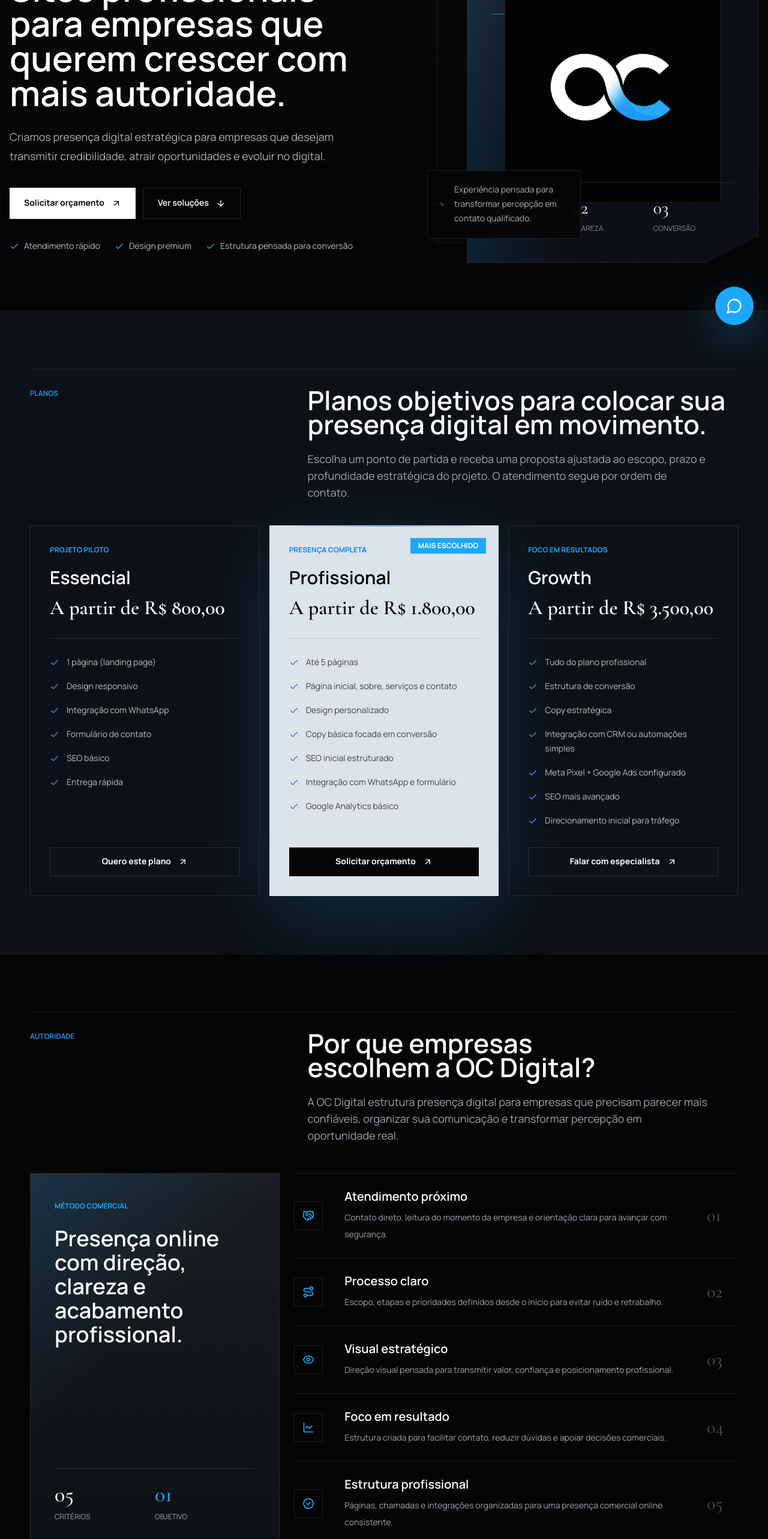
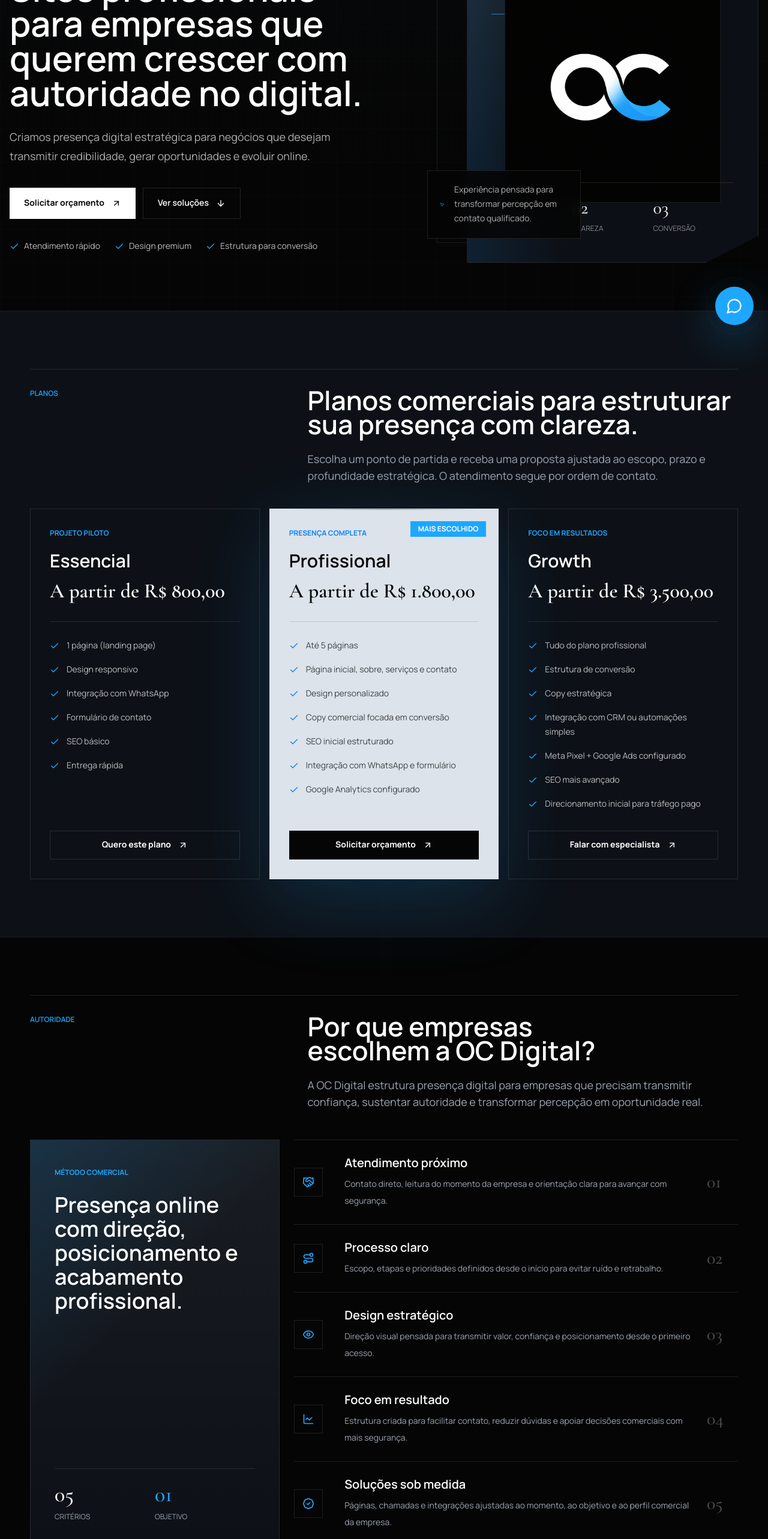
Before and after one commit to lucasccruz30-jpg/site-ocdigital, a Next.js app: page / in a window 1280 px wide. Shown: the part 234-2800 px from the top of the page at 60% size. Built offline with nearby package versions, Linux system fonts and the light colour scheme.

Commit message:
Refine premium conversion copy

```diff
--- a/app/page.tsx
+++ b/app/page.tsx
@@ -27,8 +27,8 @@
         <ValueProposition />
         <ConversionStrip
           eyebrow="Agenda limitada para novos projetos"
-          title="Solicite seu orçamento agora"
-          text="Receba uma leitura inicial sobre a melhor estrutura para apresentar sua empresa com mais autoridade."
+          title="Solicite uma análise inicial"
+          text="Receba uma leitura objetiva sobre a melhor estrutura para posicionar sua empresa com mais autoridade no digital."
           cta="Falar pelo WhatsApp"
         />
         <ServiceShowcase />
@@ -36,7 +36,7 @@
         <ConversionStrip
           eyebrow="Solicite análise inicial"
           title="Vamos modernizar sua presença digital"
-          text="Se sua empresa já vende bem no atendimento, o site precisa transmitir esse mesmo nível antes da conversa começar."
+          text="Se sua empresa já entrega bem, o site precisa transmitir esse mesmo nível antes da conversa começar."
           cta="Quero uma análise"
           tone="light"
         />
--- a/components/AuthorityReasonsSection.tsx
+++ b/components/AuthorityReasonsSection.tsx
@@ -15,18 +15,18 @@
   },
   {
     icon: Eye,
-    title: "Visual estratégico",
-    text: "Direção visual pensada para transmitir valor, confiança e posicionamento profissional.",
+    title: "Design estratégico",
+    text: "Direção visual pensada para transmitir valor, confiança e posicionamento desde o primeiro acesso.",
   },
   {
     icon: LineChart,
     title: "Foco em resultado",
-    text: "Estrutura criada para facilitar contato, reduzir dúvidas e apoiar decisões comerciais.",
+    text: "Estrutura criada para facilitar contato, reduzir dúvidas e apoiar decisões comerciais com mais segurança.",
   },
   {
     icon: BadgeCheck,
-    title: "Estrutura profissional",
-    text: "Páginas, chamadas e integrações organizadas para uma presença comercial online consistente.",
+    title: "Soluções sob medida",
+    text: "Páginas, chamadas e integrações ajustadas ao momento, ao objetivo e ao perfil comercial da empresa.",
   },
 ];
 
@@ -37,7 +37,7 @@
         <SectionIntro
           eyebrow="Autoridade"
           title="Por que empresas escolhem a OC Digital?"
-          description="A OC Digital estrutura presença digital para empresas que precisam parecer mais confiáveis, organizar sua comunicação e transformar percepção em oportunidade real."
+          description="A OC Digital estrutura presença digital para empresas que precisam transmitir confiança, sustentar autoridade e transformar percepção em oportunidade real."
         />
 
         <div className="mt-12 grid gap-6 lg:grid-cols-[0.72fr_1.28fr] lg:items-stretch">
@@ -52,7 +52,7 @@
                   Método comercial
                 </span>
                 <p className="mt-6 max-w-sm text-3xl font-semibold leading-tight text-white md:text-4xl">
-                  Presença online com direção, clareza e acabamento profissional.
+                  Presença online com direção, posicionamento e acabamento profissional.
                 </p>
               </div>
               <div className="grid grid-cols-2 border-t border-white/10 pt-6">
--- a/components/HeroSection.tsx
+++ b/components/HeroSection.tsx
@@ -8,7 +8,7 @@
 const markers = [
   "Atendimento rápido",
   "Design premium",
-  "Estrutura pensada para conversão",
+  "Estrutura para conversão",
 ];
 
 export function HeroSection() {
@@ -35,13 +35,12 @@
               OC Digital / presença profissional
             </div>
             <h1 className="max-w-[720px] text-4xl font-semibold leading-[1.06] text-white text-balance sm:text-5xl lg:text-[54px] xl:text-[58px]">
-              Sites profissionais para empresas que querem crescer com mais
-              autoridade.
+              Sites profissionais para empresas que querem crescer com
+              autoridade no digital.
             </h1>
             <p className="mt-6 max-w-xl text-base leading-8 text-white/[0.68] md:mt-7 md:text-lg md:leading-8">
-              Criamos presença digital estratégica para empresas que desejam
-              transmitir credibilidade, atrair oportunidades e evoluir no
-              digital.
+              Criamos presença digital estratégica para negócios que desejam
+              transmitir credibilidade, gerar oportunidades e evoluir online.
             </p>
 
             <div className="mt-7 flex flex-col gap-3 sm:flex-row md:mt-9">
--- a/components/PortfolioSection.tsx
+++ b/components/PortfolioSection.tsx
@@ -16,9 +16,9 @@
   },
   {
     icon: Smile,
-    title: "Clínica Premium",
+    title: "Clínica Moderna",
     description:
-      "Site profissional com apresentação refinada, agendamento simplificado e foco em transmitir segurança.",
+      "Site profissional com apresentação refinada, agendamento simplificado e foco em gerar confiança.",
     tag: "Confiança e agenda",
     metric: "Agenda",
     accent: "from-white/[0.16]",
@@ -26,9 +26,9 @@
   },
   {
     icon: MapPin,
-    title: "Empresa Local Moderna",
+    title: "Empresa Local Premium",
     description:
-      "Landing page comercial para vendas, posicionamento local e geração de contatos pelo WhatsApp.",
+      "Landing page comercial para posicionamento local, vendas e geração de contatos pelo WhatsApp.",
     tag: "Conversão local",
     metric: "Leads",
     accent: "from-ocean-deep/[0.22]",
@@ -85,8 +85,8 @@
       <div className="site-container">
         <SectionIntro
           eyebrow="Projetos / Portfólio"
-          title="Projetos conceito com acabamento de marca pronta para vender."
-          description="Três aplicações visuais que mostram como a OC Digital transforma presença online em percepção de valor, clareza comercial e contato qualificado."
+          title="Cases conceito com aparência de marcas prontas para crescer."
+          description="Três direções visuais que mostram como a OC Digital transforma presença online em percepção de valor, clareza comercial e contato qualificado."
         />
 
         <div className="mt-16 grid gap-5 lg:grid-cols-3">
--- a/components/PricingSection.tsx
+++ b/components/PricingSection.tsx
@@ -31,10 +31,10 @@
       "Até 5 páginas",
       "Página inicial, sobre, serviços e contato",
       "Design personalizado",
-      "Copy básica focada em conversão",
+      "Copy comercial focada em conversão",
       "SEO inicial estruturado",
       "Integração com WhatsApp e formulário",
-      "Google Analytics básico",
+      "Google Analytics configurado",
     ],
   },
   {
@@ -50,7 +50,7 @@
       "Integração com CRM ou automações simples",
       "Meta Pixel + Google Ads configurado",
       "SEO mais avançado",
-      "Direcionamento inicial para tráfego",
+      "Direcionamento inicial para tráfego pago",
     ],
   },
 ];
@@ -61,8 +61,8 @@
       <div className="site-container">
         <SectionIntro
           eyebrow="Planos"
-          title="Planos objetivos para colocar sua presença digital em movimento."
-          description="Escolha um ponto de partida e receba uma proposta ajustada ao escopo, prazo e profundidade estratégica do projeto. O atendimento segue por ordem de contato."
+          title="Planos comerciais para estruturar sua presença com clareza."
+          description="Escolha um ponto de partida e receba uma proposta ajustada ao escopo, prazo e profundidade estratégica. O atendimento segue por ordem de contato."
         />
 
         <div className="mt-10 grid gap-4 lg:grid-cols-3 lg:items-stretch">
--- a/components/ServiceShowcase.tsx
+++ b/components/ServiceShowcase.tsx
@@ -13,7 +13,7 @@
   {
     icon: FileText,
     title: "Landing Pages",
-    text: "Páginas com narrativa comercial, oferta clara e caminho direto para transformar interesse em contato.",
+    text: "Páginas com narrativa comercial, oferta clara e caminho direto para transformar interesse em conversa qualificada.",
   },
   {
     icon: Code2,
@@ -23,7 +23,7 @@
   {
     icon: Send,
     title: "Estrutura digital para empresas",
-    text: "Organização de páginas, canais de contato, mensuração e base comercial para crescer com mais previsibilidade.",
+    text: "Organização de páginas, canais de contato, mensuração e base comercial para crescer com mais autoridade.",
   },
   {
     icon: LifeBuoy,
@@ -51,7 +51,7 @@
       <div className="site-container">
         <SectionIntro
           eyebrow="Serviços"
-          title="Construímos a estrutura que sustenta uma marca mais clara, confiável e pronta para vender."
+          title="Soluções digitais para empresas que precisam parecer mais fortes no online."
           description="A atuação da OC Digital combina direção visual, organização comercial e fundamentos técnicos para que o site represente valor, reduza dúvidas e facilite o próximo contato."
         />
 
```
Also changed, not shown: components/AboutSection.tsx (+7 -7 lines), components/ValueProposition.tsx (+6 -6 lines).
